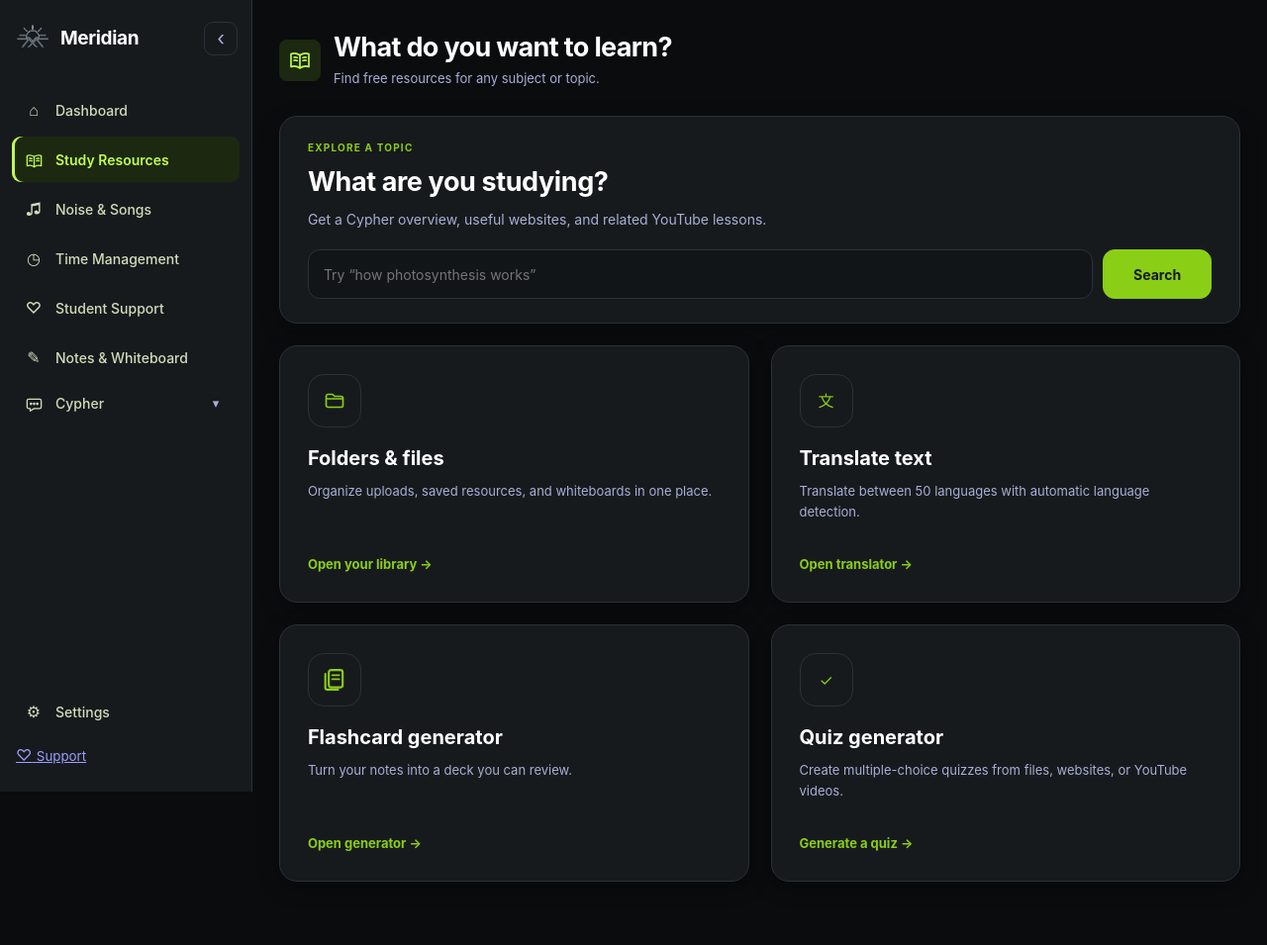
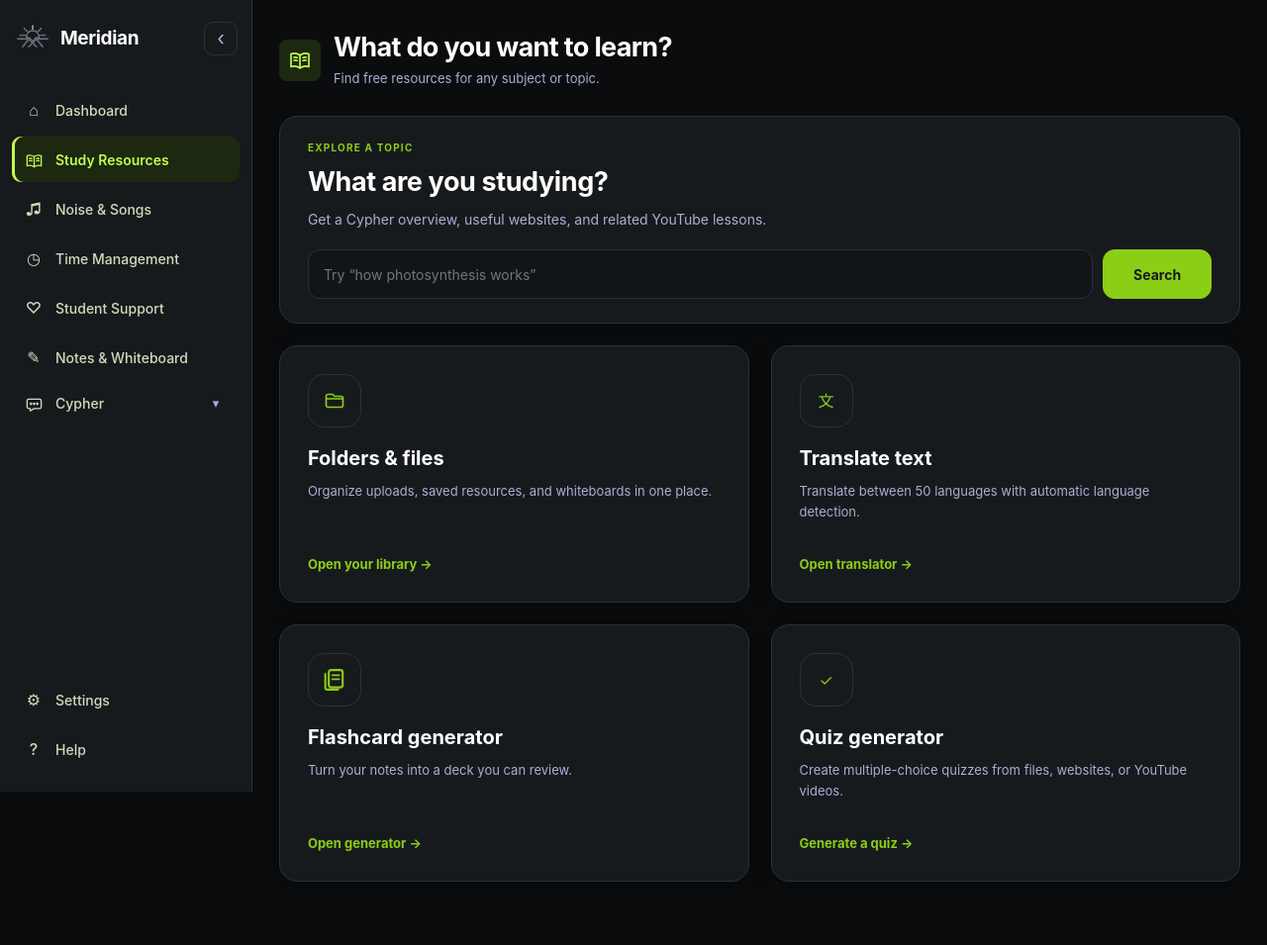
Before and after one commit to rahejaarya/Complete-Study-Tool, a Flask app: page /resources in a window 1280 px wide. Shown: the whole page at 99% size. Run offline with Flask 3, Linux system fonts and the light colour scheme; a user stored in the database is signed in; data comes from the database, SQL or seed files in the repository; some libraries are stand-ins or nearby versions.

Commit message:
fixed the visual bug in study resources

```diff
--- a/templates/studyResources.html
+++ b/templates/studyResources.html
@@ -63,10 +63,10 @@
                     Settings
                 </a>
 
-        <a href="/support" class="mobile-link">
-            <span>♡</span>
-            <small>Support</small>
-        </a>
+                <a href="https://docs.google.com/forms/d/e/1FAIpQLSe-gTIb57sNUM2Frq0pNLnAlYXTBuBh7JH2hNl6wW95Mgdtjw/viewform?usp=publish-editor" target="_blank" rel="noopener noreferrer" class="nav-link">
+                <span class="nav-icon">?</span>
+                Help
+                </a>
 
             </div>
 
```
